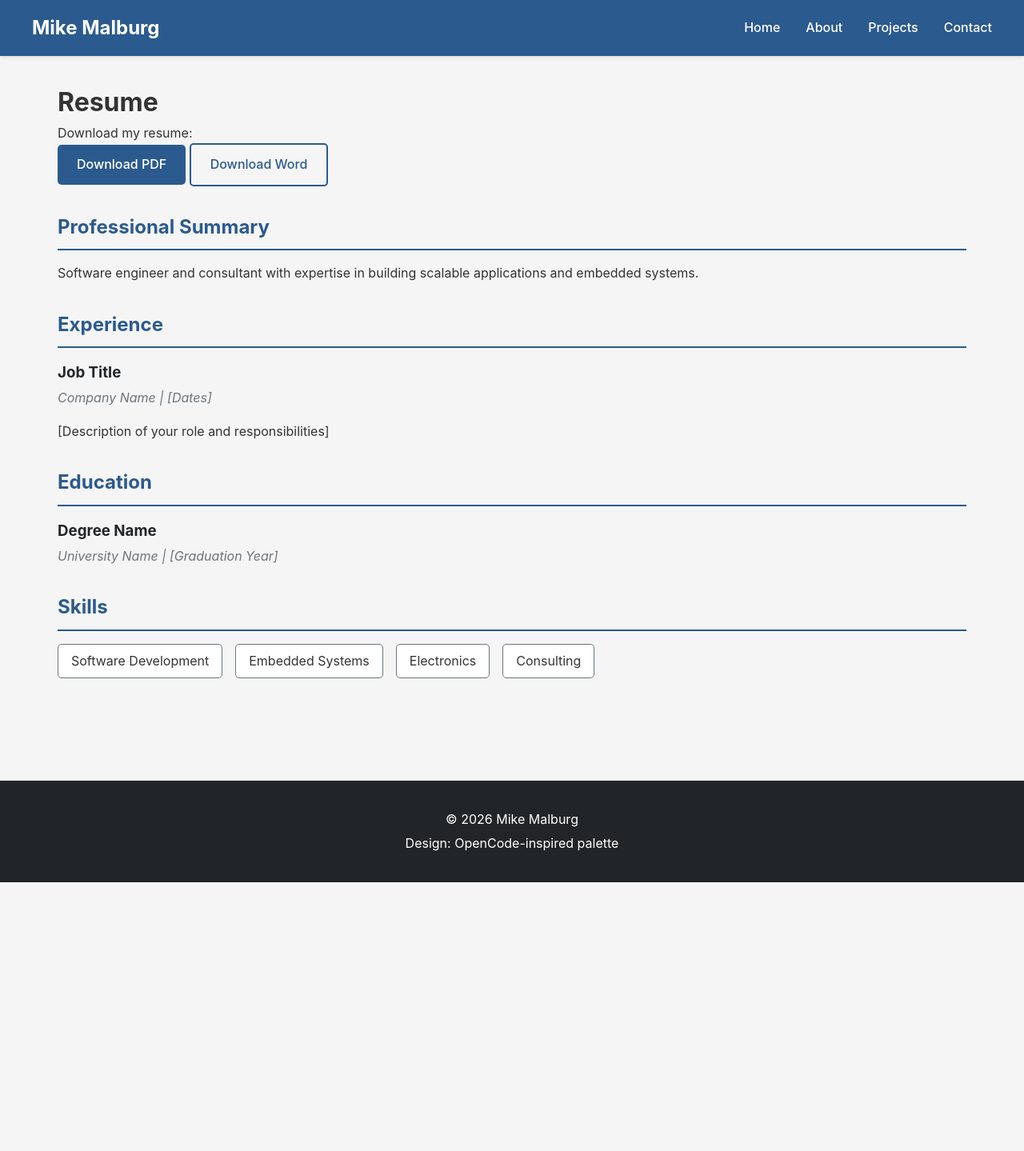
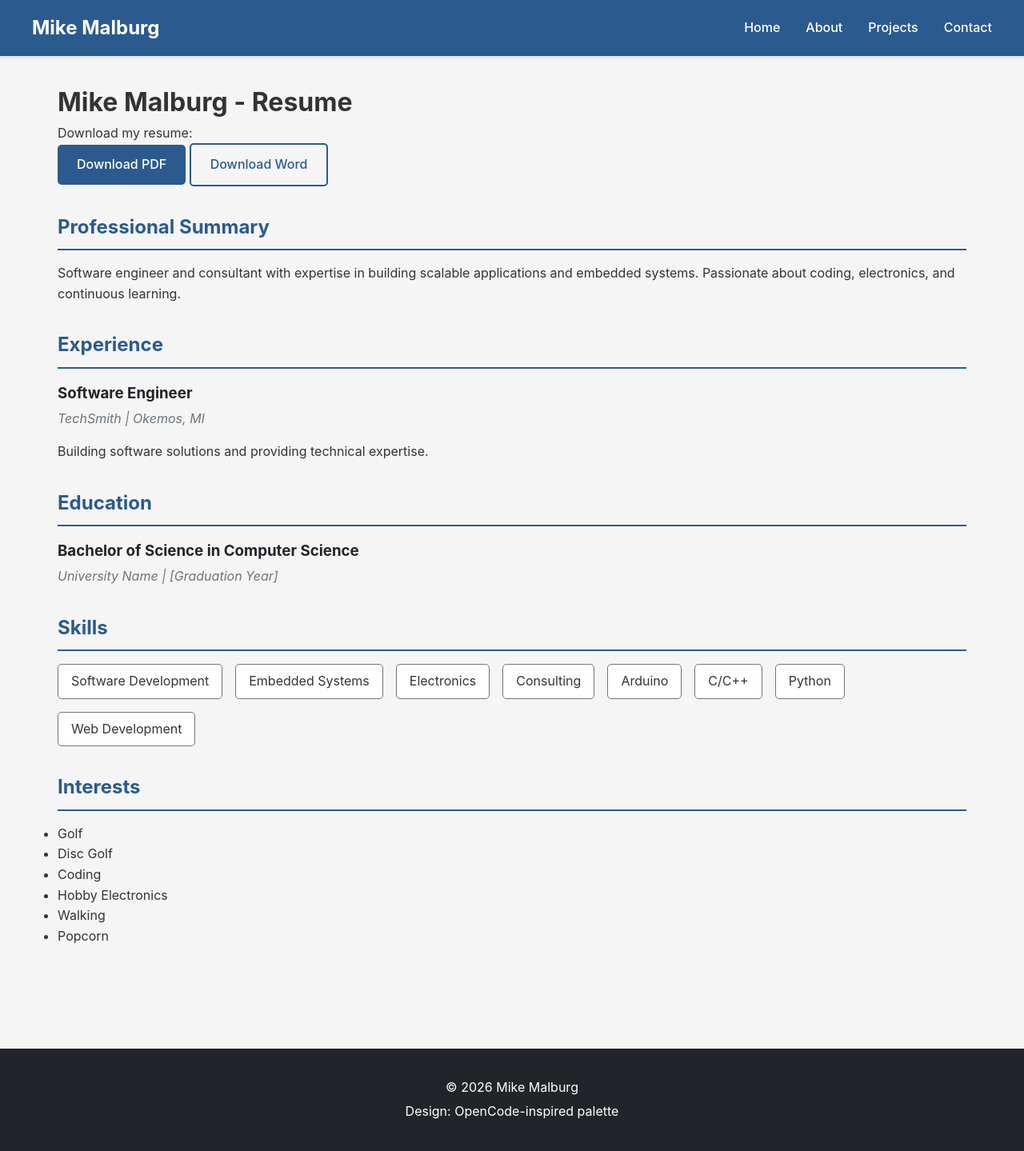
Before and after one commit to mikemalburg/mikemalburg.com, a Jekyll site: the page built from resume.md, in a window 1280 px wide. Shown: the whole page at 80% size. Built offline with Jekyll 4.4.1, drawn with Linux system fonts in a browser that asks for light colours; before the commit the page ends 1103 px from its top, so only the background shows below that.

Commit message:
Add resume page content

```diff
--- a/resume.md
+++ b/resume.md
@@ -4,7 +4,7 @@ title: Resume
 ---
 
 <div class="resume">
-  <h1>Resume</h1>
+  <h1>Mike Malburg - Resume</h1>
   <div class="resume-content">
     <p>Download my resume:</p>
     <a href="{{ site.baseurl }}/assets/mike-malburg-resume.pdf" class="btn" download>Download PDF</a>
@@ -13,22 +13,22 @@ title: Resume
 
   <div class="resume-section">
     <h2>Professional Summary</h2>
-    <p>Software engineer and consultant with expertise in building scalable applications and embedded systems.</p>
+    <p>Software engineer and consultant with expertise in building scalable applications and embedded systems. Passionate about coding, electronics, and continuous learning.</p>
   </div>
 
   <div class="resume-section">
     <h2>Experience</h2>
     <div class="resume-item">
-      <h3>Job Title</h3>
-      <p class="resume-date">Company Name | [Dates]</p>
-      <p>[Description of your role and responsibilities]</p>
+      <h3>Software Engineer</h3>
+      <p class="resume-date">TechSmith | Okemos, MI</p>
+      <p>Building software solutions and providing technical expertise.</p>
     </div>
   </div>
 
   <div class="resume-section">
     <h2>Education</h2>
     <div class="resume-item">
-      <h3>Degree Name</h3>
+      <h3>Bachelor of Science in Computer Science</h3>
       <p class="resume-date">University Name | [Graduation Year]</p>
     </div>
   </div>
@@ -40,6 +40,22 @@ title: Resume
       <li>Embedded Systems</li>
       <li>Electronics</li>
       <li>Consulting</li>
+      <li>Arduino</li>
+      <li>C/C++</li>
+      <li>Python</li>
+      <li>Web Development</li>
+    </ul>
+  </div>
+
+  <div class="resume-section">
+    <h2>Interests</h2>
+    <ul class="interests-list">
+      <li>Golf</li>
+      <li>Disc Golf</li>
+      <li>Coding</li>
+      <li>Hobby Electronics</li>
+      <li>Walking</li>
+      <li>Popcorn</li>
     </ul>
   </div>
 </div>
```
